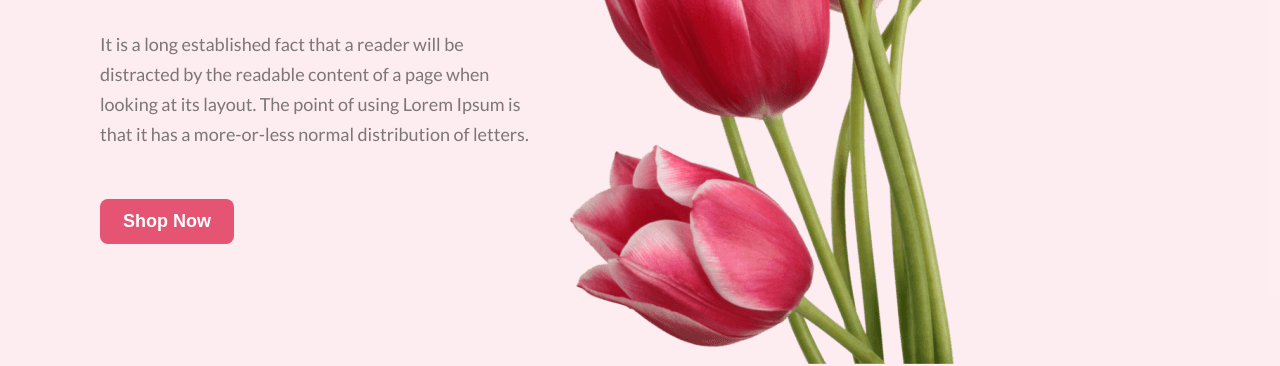
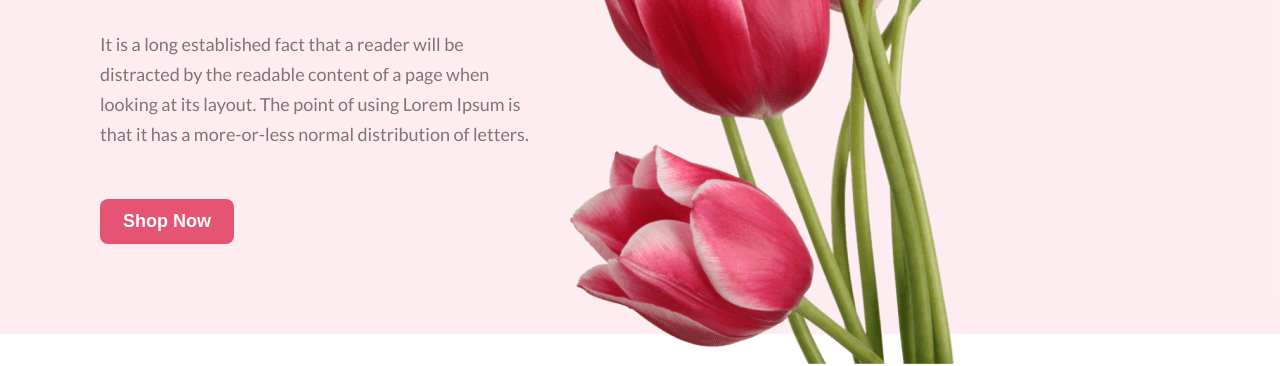
Before and after one commit to bellal1985h1/flower-shop-assignment, a plain HTML site: page index.html in a window 1280 px wide. Shown: the part 466-832 px from the top of the page. Drawn offline with Linux system fonts and the light colour scheme.

Commit message:
Banner sec update1

```diff
--- a/styles/style.css
+++ b/styles/style.css
@@ -44,7 +44,7 @@ body {
 }
 .banner-section {
   background-color: rgba(229, 84, 115, 0.1);
-  height: 850px;
+  height: 800px;
 }
 
 .banner-heading {
```
